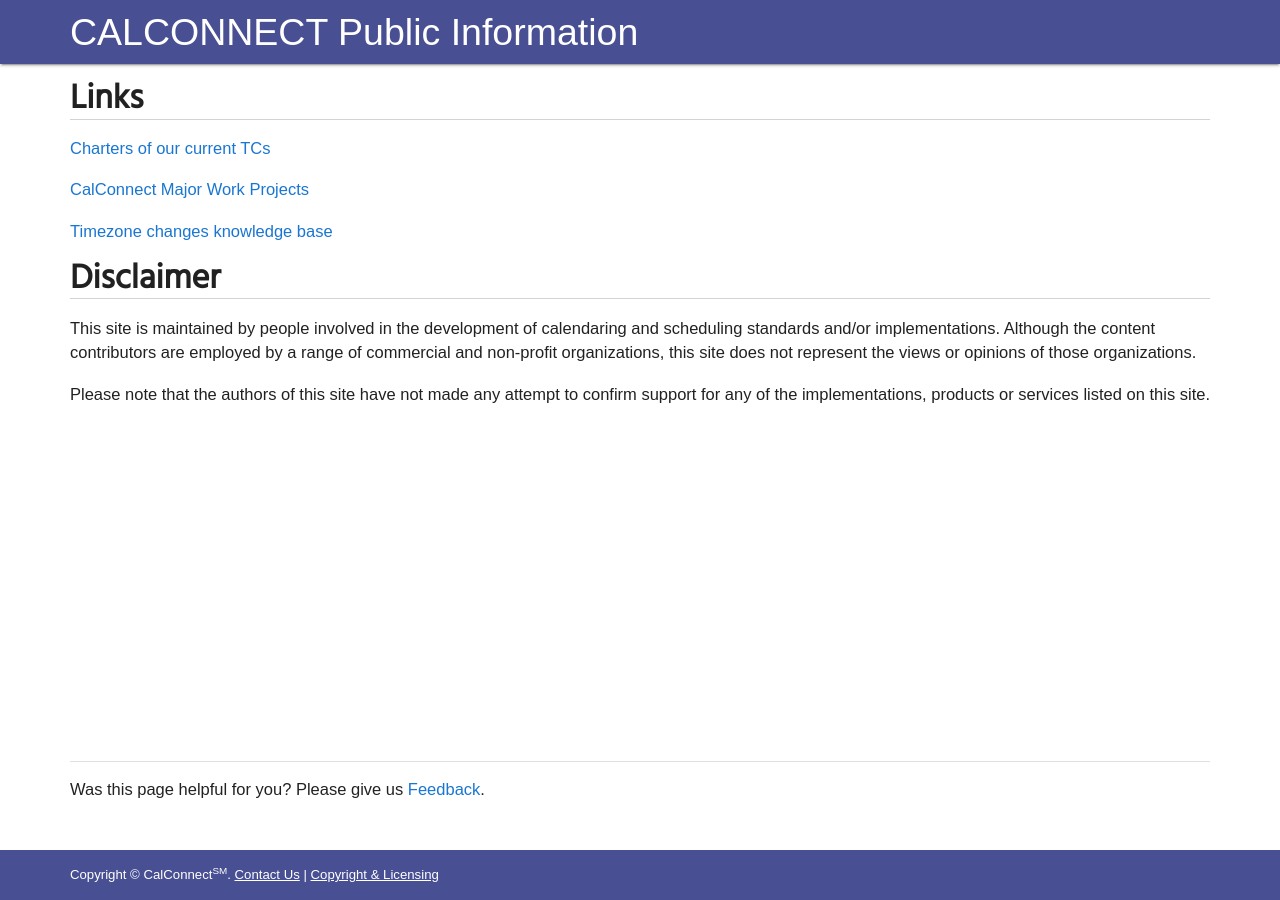
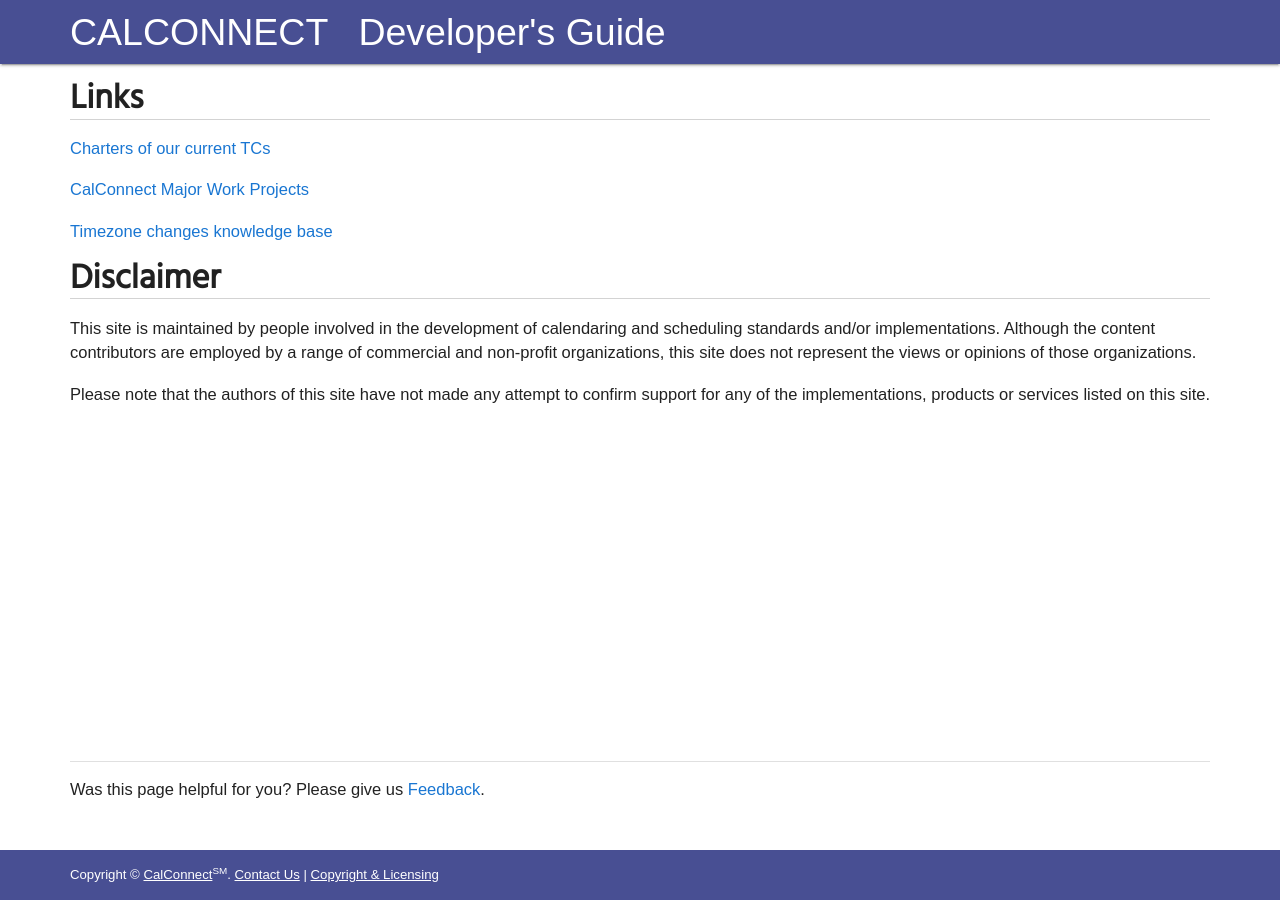
Before and after one commit to CalConnect/public, a Jekyll site: the page built from _pages/index.md, in a window 1280 px wide. Built offline with Jekyll 4.4.1, drawn with Linux system fonts in a browser that asks for light colours; some web fonts are replaced.

Commit message:
Adapt header and footer to changes made also on DEVGUIDE

```diff
--- a/_includes/footer.html
+++ b/_includes/footer.html
@@ -2,7 +2,7 @@
    <div class="footer-copyright">
         <div class="container">
           <div id="footer-left">
-            Copyright &copy; CalConnect<sup>SM</sup>. <a href="https://www.calconnect.org/contact">Contact Us</a> | <a href="https://www.calconnect.org/about/policies/copyright-licensing">Copyright & Licensing</a>
+            Copyright &copy; <a href="https://www.calconnect.org/">CalConnect</a><sup>SM</sup>. <a href="https://www.calconnect.org/contact">Contact Us</a> | <a href="https://www.calconnect.org/about/policies/copyright-licensing">Copyright & Licensing</a>
           </div>
         </div>
     </div>
--- a/_includes/header.html
+++ b/_includes/header.html
@@ -1,7 +1,6 @@
 <nav class="deep-purple lighten-1" role="navigation">
     <div class="nav-wrapper container">
-        <a id="logo-container" class="brand-logo" href="{{ "/" | relative_url
-        }}">CALCONNECT <span class="hidden-xs">Public Information</span></a>
+        <a id="logo-container" class="brand-logo" href="https://www.calconnect.org/">CALCONNECT</a><a id="logo-container" class="brand-logo" href="{{ "/" | relative_url }}"><span class="hidden-xs">Developer's Guide</span></a>
         {% assign default_paths = site.pages | map: "path" %}
         {% assign page_paths = site.header_pages | default: default_paths %}
     </div>
```
